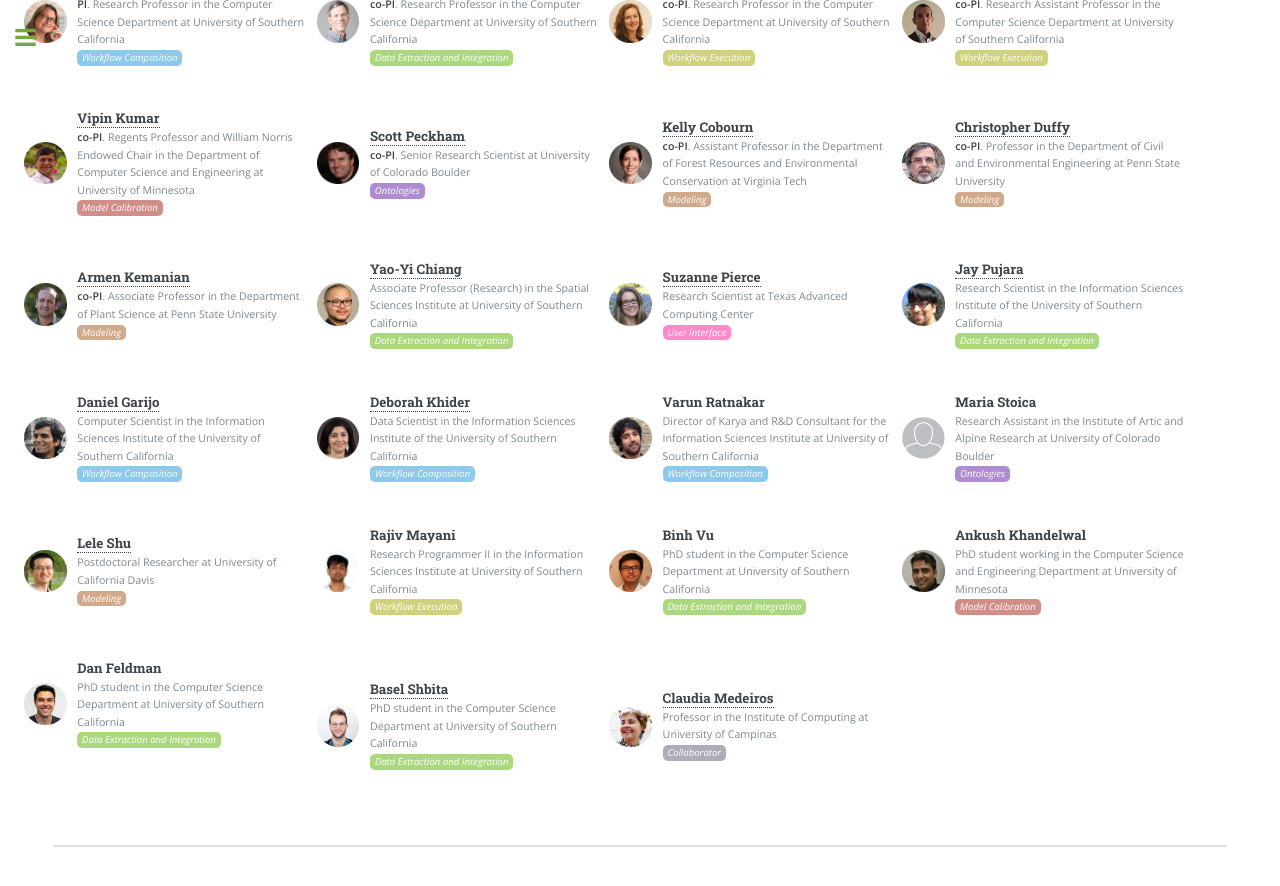
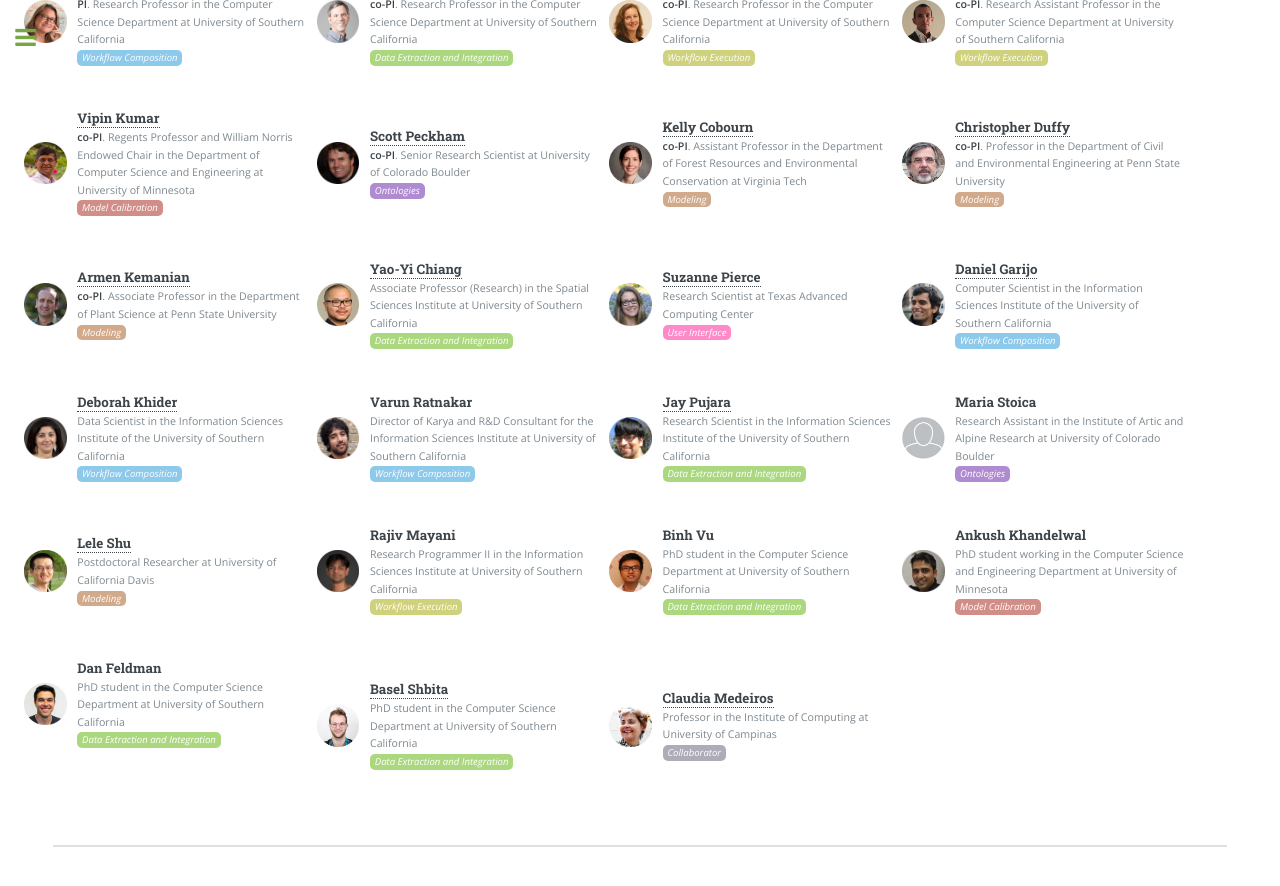
Before and after one commit to KnowledgeCaptureAndDiscovery/MINT, a Jekyll site: the page built from index.md, in a window 1280 px wide and 900 px high, scrolled down 904 px. Shown: the top 886 px of the window. Built offline with Jekyll 4.4.1, drawn with Linux system fonts in a browser that asks for light colours.

Commit message:
updating rajiv's photo

```diff
--- a/index.md
+++ b/index.md
@@ -97,14 +97,6 @@ layout: default
             </div>
         </member>
         <member>
-			<img src="assets/images/team/pujara.png"/>
-			<div class="content">
-				<h3><a href="https://www.jaypujara.org" target="_blank">Jay Pujara</a></h3>
-				<p>Research Scientist in the Information Sciences Institute of the University of Southern California
-				<br /><i class="label green">Data Extraction and Integration</i></p>
-			</div>
-		</member>
-        <member>
 			<img src="assets/images/team/garijo.jpg"/>
 			<div class="content">
 				<h3><a href="http://dgarijo.com" target="_blank">Daniel Garijo</a></h3>
@@ -126,6 +118,14 @@ layout: default
 				<h3>Varun Ratnakar</h3>
 				<p>Director of Karya and R&D Consultant for the Information Sciences Institute at University of Southern California
 				<br /><i class="label">Workflow Composition</i></p>
+			</div>
+		</member>
+        <member>
+			<img src="assets/images/team/pujara.png"/>
+			<div class="content">
+				<h3><a href="https://www.jaypujara.org" target="_blank">Jay Pujara</a></h3>
+				<p>Research Scientist in the Information Sciences Institute of the University of Southern California
+				<br /><i class="label green">Data Extraction and Integration</i></p>
 			</div>
 		</member>
         <member>
```
Also changed, not shown: assets/images/team/mayani.jpg.
